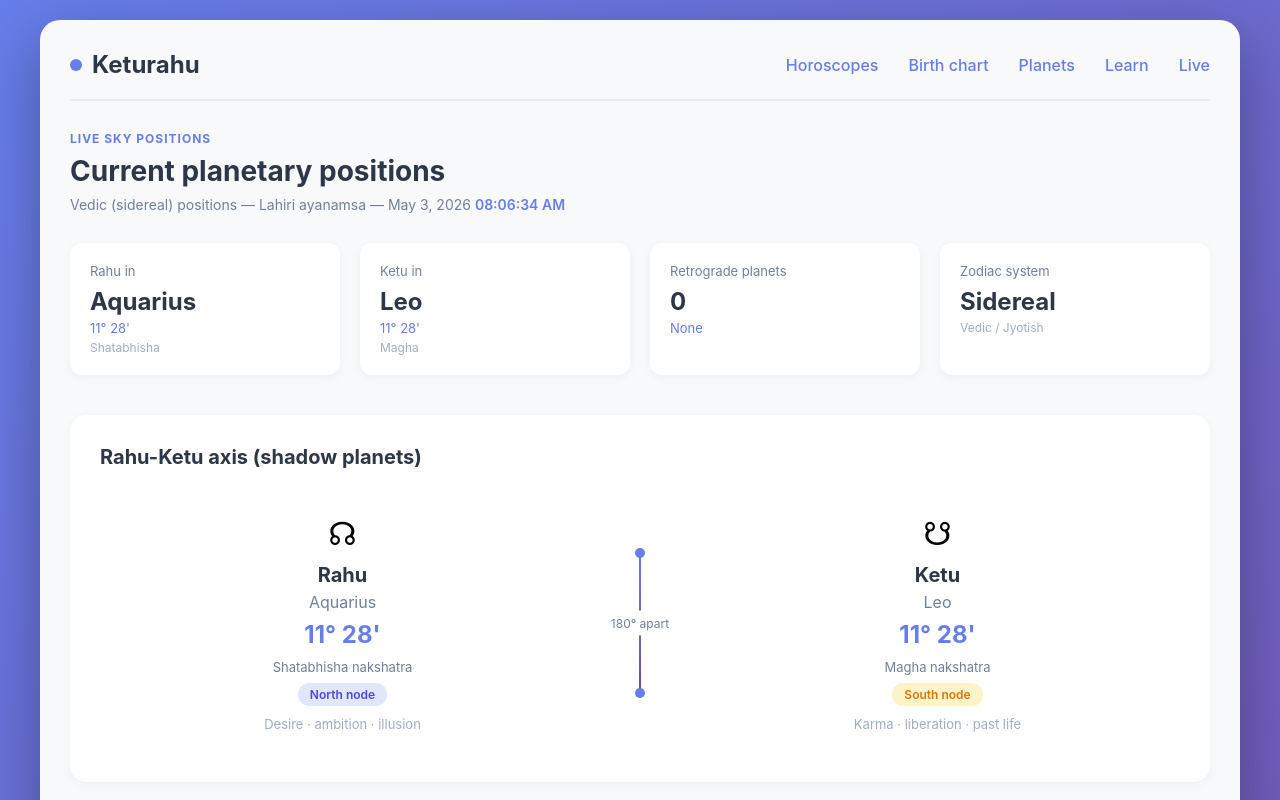
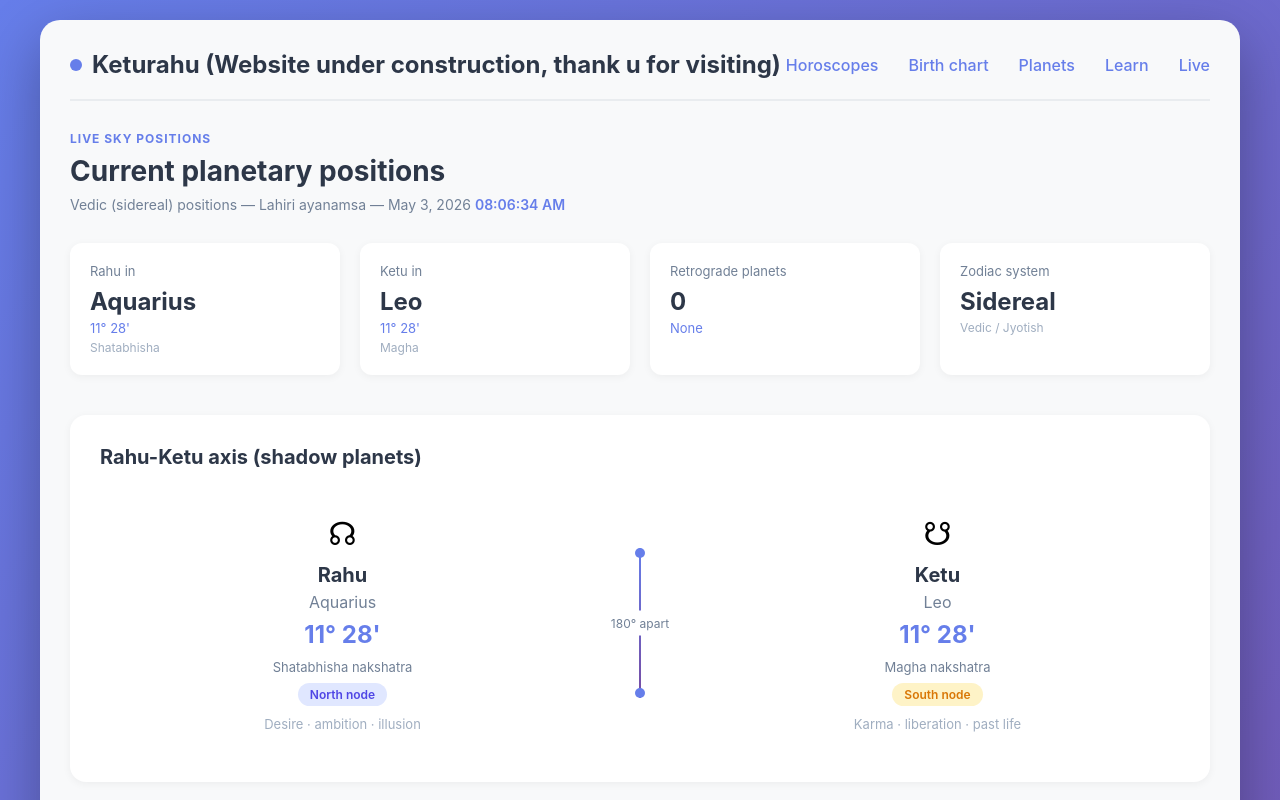
Before and after one commit to suzzxn/k2rahu, a plain HTML site: page index.html in a window 1280 px wide. Shown: the top 800 px of the page. Drawn offline with Linux system fonts and the light colour scheme.

Commit message:
Update index.html

```diff
--- a/index.html
+++ b/index.html
@@ -518,7 +518,7 @@
         <div class="header">
             <div class="logo">
                 <div class="logo-dot"></div>
-                <span>Keturahu</span>
+                <span>Keturahu (Website under construction, thank u for visiting)</span>
             </div>
             <nav class="nav">
                 <a href="#"class="active">Horoscopes</a>
```
